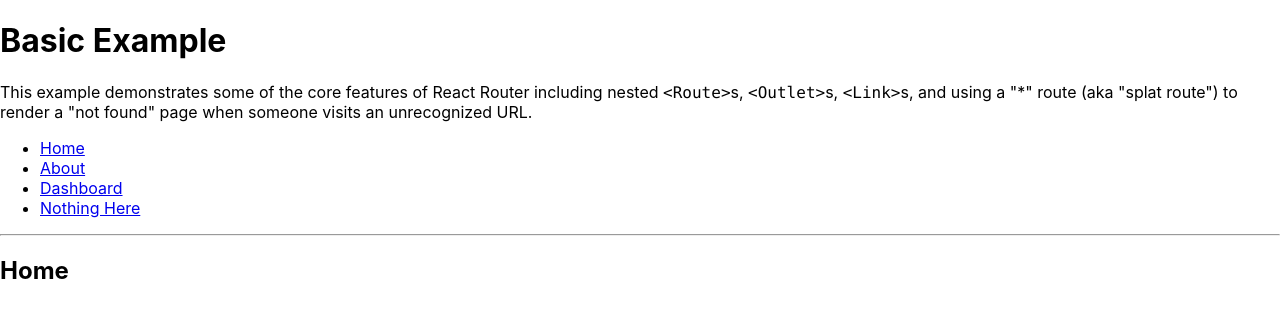
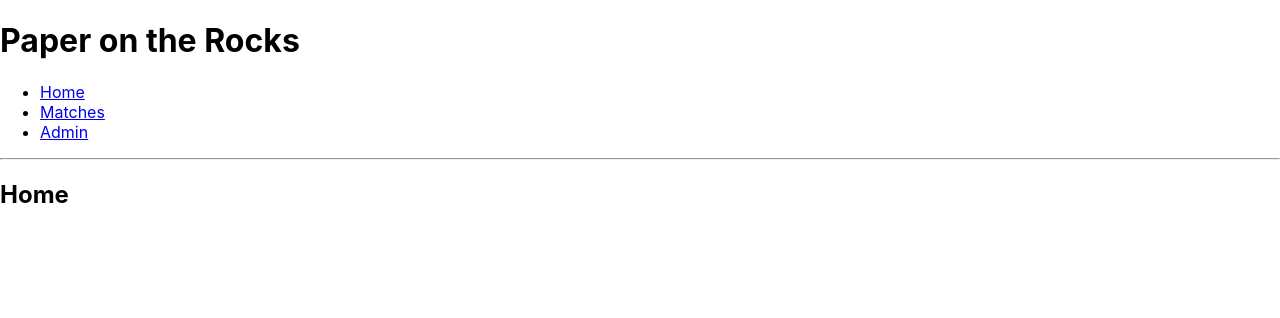
Before and after one commit to singingwolfboy/tournament-app, a React (Create React App) app: page / in a window 1280 px wide. Shown: the top 318 px of the page. Built offline with nearby package versions, Linux system fonts and the light colour scheme; the HTML template or start-up script is replaced by a standard one.

Commit message:
separated pages

```diff
--- /dev/null
+++ b/src/Admin.tsx
@@ -0,0 +1,9 @@
+import * as React from "react";
+
+export default function Admin() {
+  return (
+    <div>
+      <h2>Admin</h2>
+    </div>
+  );
+}
--- a/src/App.tsx
+++ b/src/App.tsx
@@ -1,27 +1,18 @@
 import * as React from "react";
 import { Routes, Route, Outlet, Link } from "react-router-dom";
+import Home from "./Home";
+import Matches from "./Matches";
+import Admin from "./Admin"
 
 export default function App() {
   return (
     <div>
-      <h1>Basic Example</h1>
-
-      <p>
-        This example demonstrates some of the core features of React Router
-        including nested <code>&lt;Route&gt;</code>s,{" "}
-        <code>&lt;Outlet&gt;</code>s, <code>&lt;Link&gt;</code>s, and using a
-        "*" route (aka "splat route") to render a "not found" page when someone
-        visits an unrecognized URL.
-      </p>
-
-      {/* Routes nest inside one another. Nested route paths build upon
-            parent route paths, and nested route elements render inside
-            parent route elements. See the note about <Outlet> below. */}
+      <h1>Paper on the Rocks</h1>
       <Routes>
         <Route path="/" element={<Layout />}>
           <Route index element={<Home />} />
-          <Route path="about" element={<About />} />
-          <Route path="dashboard" element={<Dashboard />} />
+          <Route path="matches" element={<Matches />} />
+          <Route path="admin" element={<Admin />} />
 
           {/* Using path="*"" means "match anything", so this route
                 acts like a catch-all for URLs that we don't have explicit
@@ -44,13 +35,10 @@
             <Link to="/">Home</Link>
           </li>
           <li>
-            <Link to="/about">About</Link>
+            <Link to="/matches">Matches</Link>
           </li>
           <li>
-            <Link to="/dashboard">Dashboard</Link>
-          </li>
-          <li>
-            <Link to="/nothing-here">Nothing Here</Link>
+            <Link to="/admin">Admin</Link>
           </li>
         </ul>
       </nav>
@@ -65,30 +53,6 @@
   );
 }
 
-function Home() {
-  return (
-    <div>
-      <h2>Home</h2>
-    </div>
-  );
-}
-
-function About() {
-  return (
-    <div>
-      <h2>About</h2>
-    </div>
-  );
-}
-
-function Dashboard() {
-  return (
-    <div>
-      <h2>Dashboard</h2>
-    </div>
-  );
-}
-
 function NoMatch() {
   return (
     <div>
--- /dev/null
+++ b/src/Home.tsx
@@ -0,0 +1,9 @@
+import * as React from "react";
+
+export default function Home() {
+  return (
+    <div>
+      <h2>Home</h2>
+    </div>
+  );
+}
--- /dev/null
+++ b/src/Matches.tsx
@@ -0,0 +1,9 @@
+import * as React from "react";
+
+export default function Matches() {
+  return (
+    <div>
+      <h2>Matches</h2>
+    </div>
+  );
+}
```
